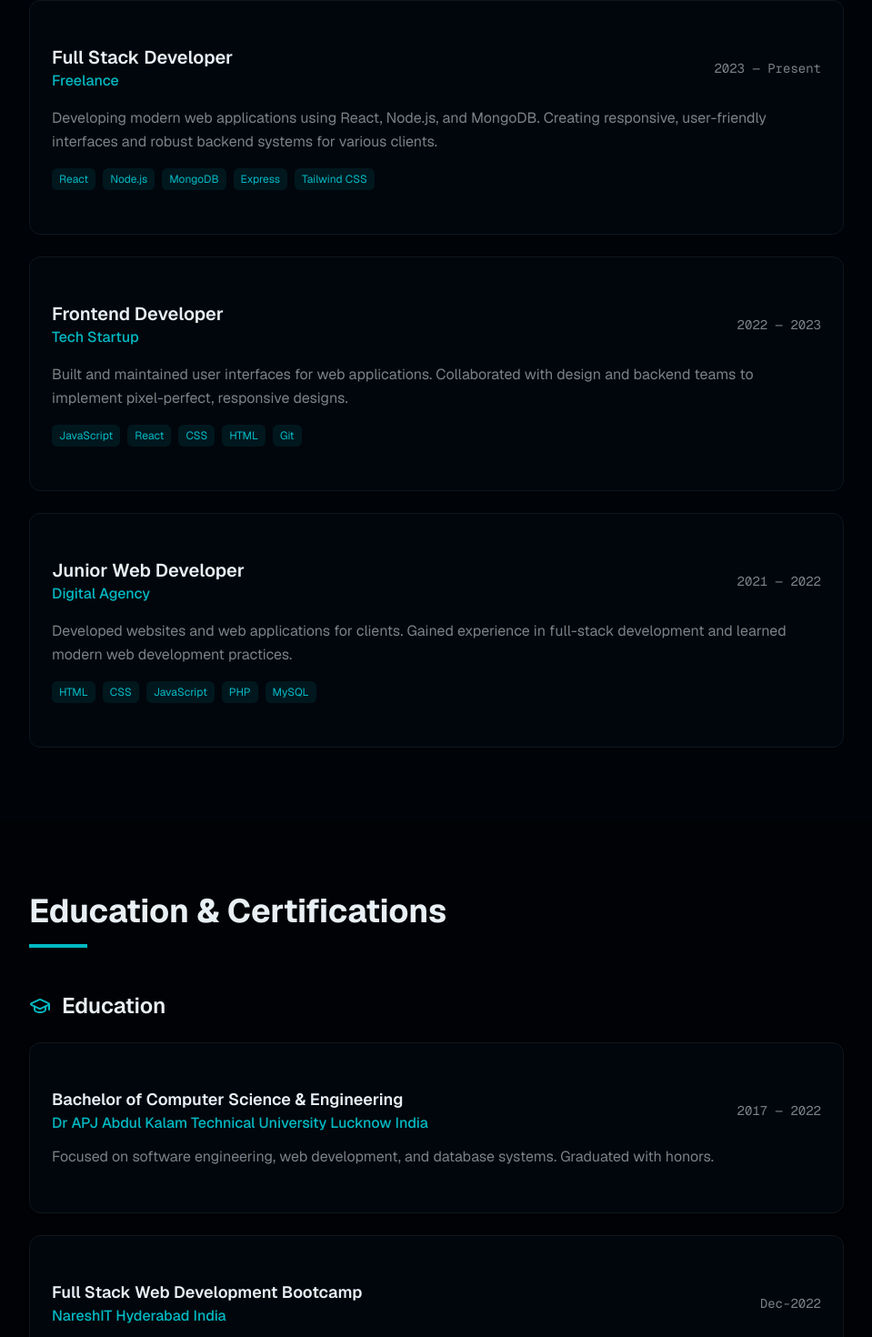
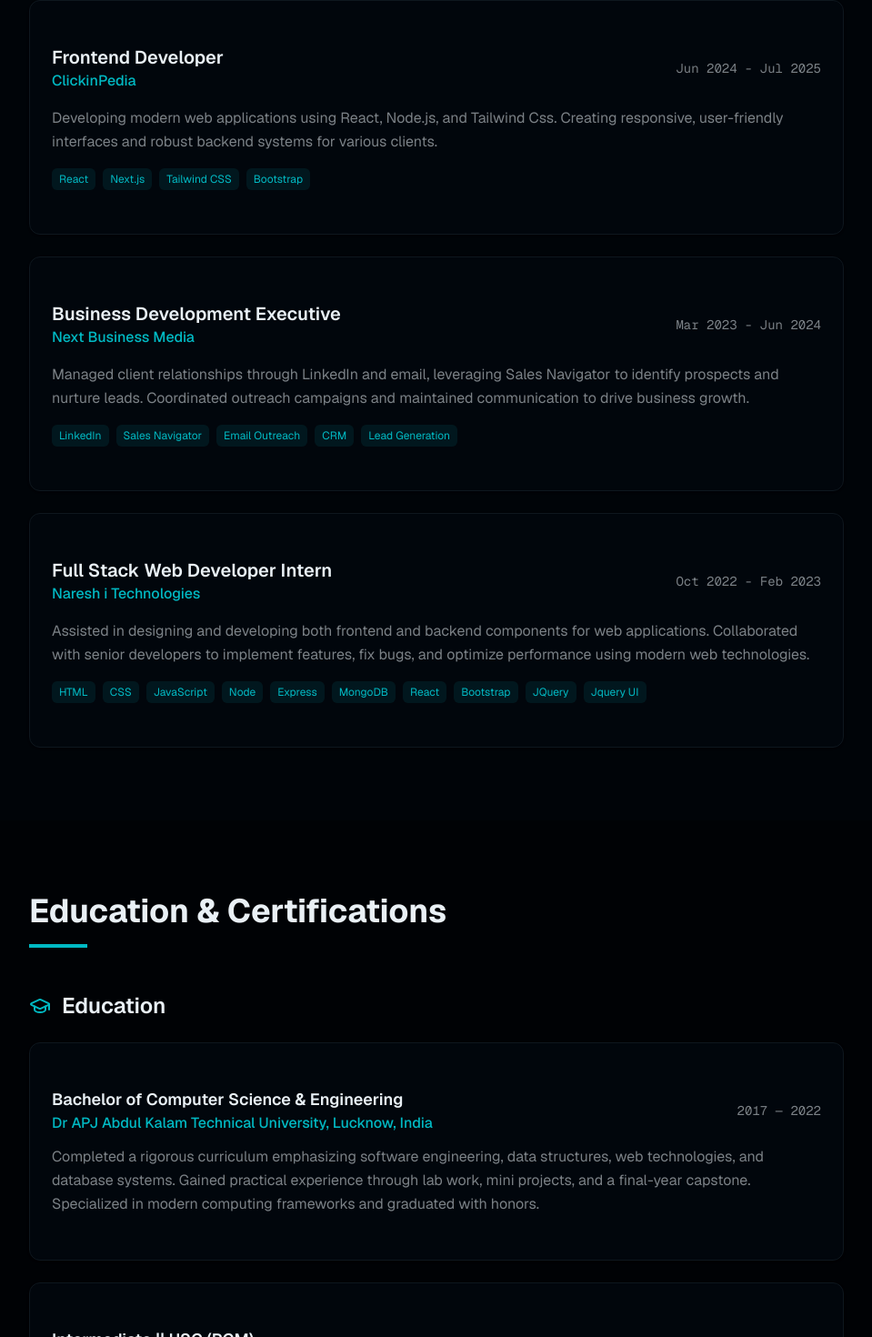
Before and after one commit to Iamam786/mywebsite, a Next.js app: page / in a window 1280 px wide. Shown: the part 3568-5038 px from the top of the page at 91% size, without its empty margins (160-1119 px from the left). Built offline with nearby package versions, Linux system fonts and the light colour scheme.

Commit message:
experiance and Education

```diff
--- a/src/components/education.tsx
+++ b/src/components/education.tsx
@@ -4,17 +4,23 @@ import { GraduationCap, Award } from "lucide-react"
 export function Education() {
   const education = [
     {
-      degree: "Bachelor of Computer Science & Engineering",
-      institution: "Dr APJ Abdul Kalam Technical University Lucknow India",
-      period: "2017 — 2022",
-      description: "Focused on software engineering, web development, and database systems. Graduated with honors.",
+      "degree": "Bachelor of Computer Science & Engineering",
+      "institution": "Dr APJ Abdul Kalam Technical University, Lucknow, India",
+      "period": "2017 — 2022",
+      "description": "Completed a rigorous curriculum emphasizing software engineering, data structures, web technologies, and database systems. Gained practical experience through lab work, mini projects, and a final-year capstone. Specialized in modern computing frameworks and graduated with honors."
     },
     {
-      degree: "Full Stack Web Development Bootcamp",
-      institution: "NareshIT Hyderabad India",
-      period: "Dec-2022",
-      description:
-        "Intensive program covering modern web development technologies including Html,CSS,JavaScript,JQuery, JQuery Ui,Bootstrap, React, Node.js, and MongoDB.",
+      "degree": "Intermediate || HSC (PCM)",
+      "institution": "Udit Narayan Intermediate College, Padrauna Kushi Nagar Uttar Pradesh, India",
+      "period": "2014 — 2016",
+      "description": "Completed Higher Secondary Certificate with a focus on Physics, Chemistry, and Mathematics. Developed a strong foundation in scientific principles and analytical thinking, achieving high academic performance."
+    },
+    {
+      "degree": "High School || SSC (Science)",
+      "institution": "QE Girls I C Guruwaliya, Kushi Nagar Uttar Pradesh, India",
+      "period": "2012 — 2014",
+      "description": "Completed Secondary School Certificate with a focus on Science subjects. Gained essential knowledge in core scientific disciplines, laying the groundwork for further studies in science and technology."
+
     },
   ]
 
--- a/src/components/experience.tsx
+++ b/src/components/experience.tsx
@@ -3,28 +3,28 @@ import { Card, CardContent } from "../components/ui/card"
 export function Experience() {
   const experiences = [
     {
-      period: "2023 — Present",
-      title: "Full Stack Developer",
-      company: "Freelance",
+      period: "Jun 2024 - Jul 2025",
+      title: "Frontend Developer",
+      company: "ClickinPedia",
       description:
-        "Developing modern web applications using React, Node.js, and MongoDB. Creating responsive, user-friendly interfaces and robust backend systems for various clients.",
-      technologies: ["React", "Node.js", "MongoDB", "Express", "Tailwind CSS"],
+        "Developing modern web applications using React, Node.js, and Tailwind Css. Creating responsive, user-friendly interfaces and robust backend systems for various clients.",
+      technologies: ["React", "Next.js", "Tailwind CSS", "Bootstrap"],
     },
     {
-      period: "2022 — 2023",
-      title: "Frontend Developer",
-      company: "Tech Startup",
+      period: "Mar 2023 - Jun 2024",
+      title: "Business Development Executive",
+      company: "Next Business Media",
       description:
-        "Built and maintained user interfaces for web applications. Collaborated with design and backend teams to implement pixel-perfect, responsive designs.",
-      technologies: ["JavaScript", "React", "CSS", "HTML", "Git"],
+        "Managed client relationships through LinkedIn and email, leveraging Sales Navigator to identify prospects and nurture leads. Coordinated outreach campaigns and maintained communication to drive business growth.",
+      technologies: ["LinkedIn", "Sales Navigator", "Email Outreach", "CRM", "Lead Generation"],
     },
     {
-      period: "2021 — 2022",
-      title: "Junior Web Developer",
-      company: "Digital Agency",
+      period: "Oct 2022 - Feb 2023",
+      title: "Full Stack Web Developer Intern",
+      company: "Naresh i Technologies",
       description:
-        "Developed websites and web applications for clients. Gained experience in full-stack development and learned modern web development practices.",
-      technologies: ["HTML", "CSS", "JavaScript", "PHP", "MySQL"],
+        "Assisted in designing and developing both frontend and backend components for web applications. Collaborated with senior developers to implement features, fix bugs, and optimize performance using modern web technologies.",
+      technologies: ["HTML", "CSS", "JavaScript", "Node", "Express", "MongoDB", "React", "Bootstrap", "JQuery", "Jquery UI"],
     },
   ]
 
```
